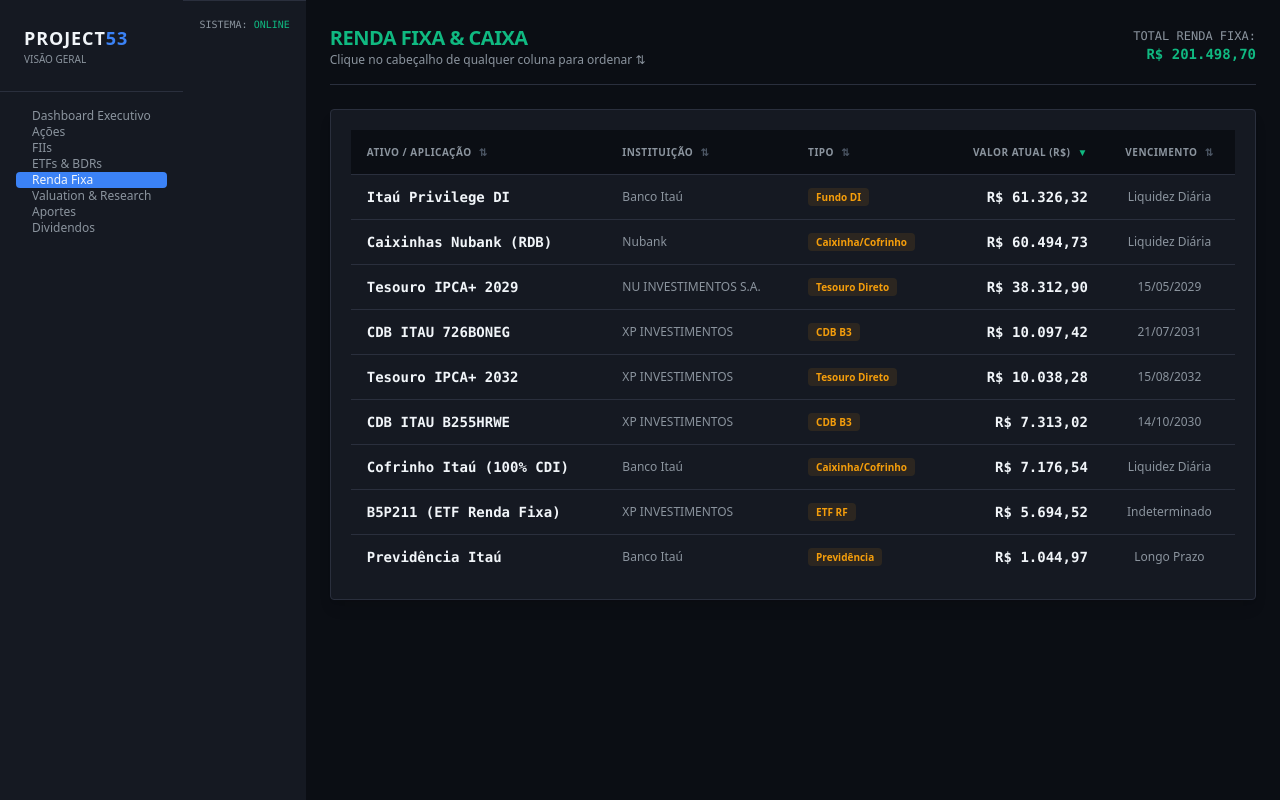
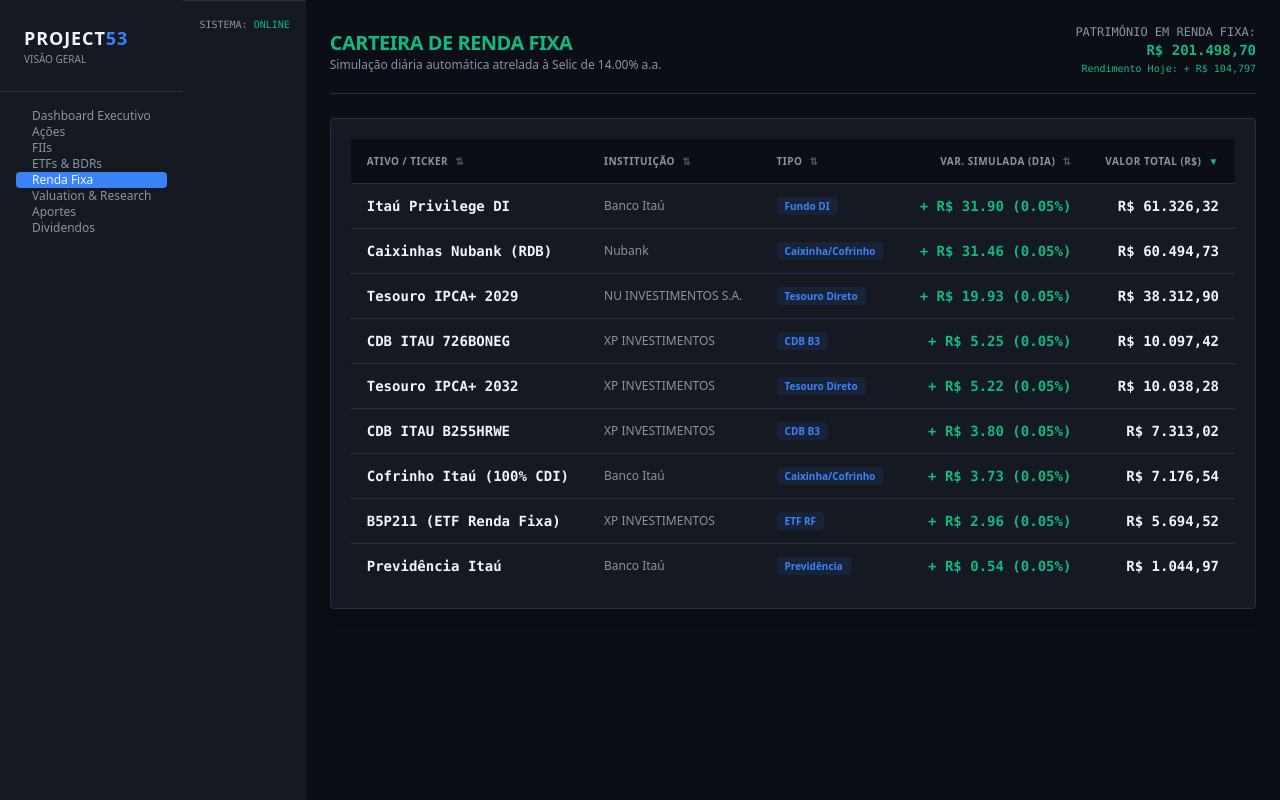
Before and after one commit to Andre-Marcelino-2026/aposentadoria53, a Next.js app: page /renda-fixa in a window 1280 px wide. Built offline with nearby package versions, Linux system fonts and the light colour scheme.

Commit message:
Update page.tsx

```diff
--- a/app/renda-fixa/page.tsx
+++ b/app/renda-fixa/page.tsx
@@ -2,18 +2,26 @@
 
 import { useState, useMemo } from 'react';
 import { Sidebar } from '../../src/components/layout/Sidebar';
-import { portfolioRendaFixa } from '../../src/data/portfolio';
+import { portfolioRendaFixa, TAXA_SELIC_ANUAL } from '../../src/data/portfolio';
 
-type SortField = 'nome' | 'instituicao' | 'tipo' | 'valorAtual' | 'vencimento';
+type SortField = 'nome' | 'instituicao' | 'tipo' | 'valorAtual' | 'variacaoAbs';
 type SortOrder = 'asc' | 'desc';
 
 export default function RendaFixaPage() {
   const [sortField, setSortField] = useState<SortField>('valorAtual');
   const [sortOrder, setSortOrder] = useState<SortOrder>('desc');
 
-  // Ordena a lista de acordo com a coluna selecionada
   const rendaFixaProcessada = useMemo(() => {
-    return [...portfolioRendaFixa].sort((a, b) => {
+    // Cálculo exato de Juros Compostos para a Taxa Diária (Base 252 dias úteis)
+    const taxaDiaria = Math.pow(1 + TAXA_SELIC_ANUAL / 100, 1 / 252) - 1;
+
+    const lista = portfolioRendaFixa.map((item) => {
+      const variacaoAbs = item.valorAtual * taxaDiaria;
+      const variacaoPct = taxaDiaria * 100;
+      return { ...item, variacaoAbs, variacaoPct };
+    });
+
+    return lista.sort((a, b) => {
       let aVal = a[sortField];
       let bVal = b[sortField];
 
@@ -30,8 +38,12 @@
   }, [sortField, sortOrder]);
 
   const totalRendaFixa = useMemo(() => {
-    return portfolioRendaFixa.reduce((acc, item) => acc + item.valorAtual, 0);
-  }, []);
+    return rendaFixaProcessada.reduce((acc, item) => acc + item.valorAtual, 0);
+  }, [rendaFixaProcessada]);
+
+  const rendimentoDiarioTotal = useMemo(() => {
+    return rendaFixaProcessada.reduce((acc, item) => acc + item.variacaoAbs, 0);
+  }, [rendaFixaProcessada]);
 
   const handleSort = (field: SortField) => {
     if (sortField === field) {
@@ -54,26 +66,28 @@
       <main className="flex-1 overflow-y-auto p-6 space-y-6">
         <div className="flex justify-between items-center border-b border-[#2A2F3D] pb-4">
           <div>
-            <h1 className="text-xl font-bold tracking-tight text-[#10B981]">RENDA FIXA & CAIXA</h1>
+            <h1 className="text-xl font-bold tracking-tight text-[#10B981]">CARTEIRA DE RENDA FIXA</h1>
             <p className="text-xs text-[#8B949E]">
-              Clique no cabeçalho de qualquer coluna para ordenar ⇅
+              Simulação diária automática atrelada à Selic de {TAXA_SELIC_ANUAL.toFixed(2)}% a.a.
             </p>
           </div>
           <div className="text-right font-mono text-xs text-[#8B949E]">
-            <span>TOTAL RENDA FIXA: </span>
+            <span>PATRIMÔNIO EM RENDA FIXA: </span>
             <span className="text-[#10B981] font-bold text-sm block">
               R$ {totalRendaFixa.toLocaleString('pt-BR', { minimumFractionDigits: 2 })}
+            </span>
+            <span className="text-[#10B981] text-[10px]">
+              Rendimento Hoje: + R$ {rendimentoDiarioTotal.toLocaleString('pt-BR', { minimumFractionDigits: 2 })}
             </span>
           </div>
         </div>
 
-        {/* Tabela Principal */}
         <div className="bg-[#151922] border border-[#2A2F3D] rounded p-5 shadow-lg overflow-x-auto">
           <table className="w-full text-left text-sm whitespace-nowrap">
             <thead className="text-[10px] text-[#8B949E] uppercase tracking-wider border-b border-[#2A2F3D] bg-[#0B0E14]">
               <tr>
                 <th className="px-4 py-3 cursor-pointer select-none hover:text-[#F1F5F9]" onClick={() => handleSort('nome')}>
-                  Ativo / Aplicação {renderSortIcon('nome')}
+                  Ativo / Ticker {renderSortIcon('nome')}
                 </th>
                 <th className="px-4 py-3 cursor-pointer select-none hover:text-[#F1F5F9]" onClick={() => handleSort('instituicao')}>
                   Instituição {renderSortIcon('instituicao')}
@@ -81,11 +95,11 @@
                 <th className="px-4 py-3 cursor-pointer select-none hover:text-[#F1F5F9]" onClick={() => handleSort('tipo')}>
                   Tipo {renderSortIcon('tipo')}
                 </th>
+                <th className="px-4 py-3 text-right cursor-pointer select-none hover:text-[#F1F5F9]" onClick={() => handleSort('variacaoAbs')}>
+                  Var. Simulada (Dia) {renderSortIcon('variacaoAbs')}
+                </th>
                 <th className="px-4 py-3 text-right cursor-pointer select-none hover:text-[#F1F5F9]" onClick={() => handleSort('valorAtual')}>
-                  Valor Atual (R$) {renderSortIcon('valorAtual')}
-                </th>
-                <th className="px-4 py-3 text-center cursor-pointer select-none hover:text-[#F1F5F9]" onClick={() => handleSort('vencimento')}>
-                  Vencimento {renderSortIcon('vencimento')}
+                  Valor Total (R$) {renderSortIcon('valorAtual')}
                 </th>
               </tr>
             </thead>
@@ -95,14 +109,16 @@
                   <td className="px-4 py-3 font-bold text-[#F1F5F9]">{item.nome}</td>
                   <td className="px-4 py-3 text-xs text-[#8B949E] font-sans">{item.instituicao}</td>
                   <td className="px-4 py-3 text-xs font-sans">
-                    <span className="bg-[#F59E0B]/10 text-[#F59E0B] px-2 py-0.5 rounded text-[10px] font-bold">
+                    <span className="bg-[#3B82F6]/10 text-[#3B82F6] px-2 py-0.5 rounded text-[10px] font-bold">
                       {item.tipo}
                     </span>
+                  </td>
+                  <td className="px-4 py-3 text-right font-bold text-[#10B981]">
+                    + R$ {item.variacaoAbs.toFixed(2)} ({item.variacaoPct.toFixed(2)}%)
                   </td>
                   <td className="px-4 py-3 text-right font-bold text-[#F1F5F9]">
                     R$ {item.valorAtual.toLocaleString('pt-BR', { minimumFractionDigits: 2 })}
                   </td>
-                  <td className="px-4 py-3 text-center text-xs text-[#8B949E] font-sans">{item.vencimento}</td>
                 </tr>
               ))}
             </tbody>
```
